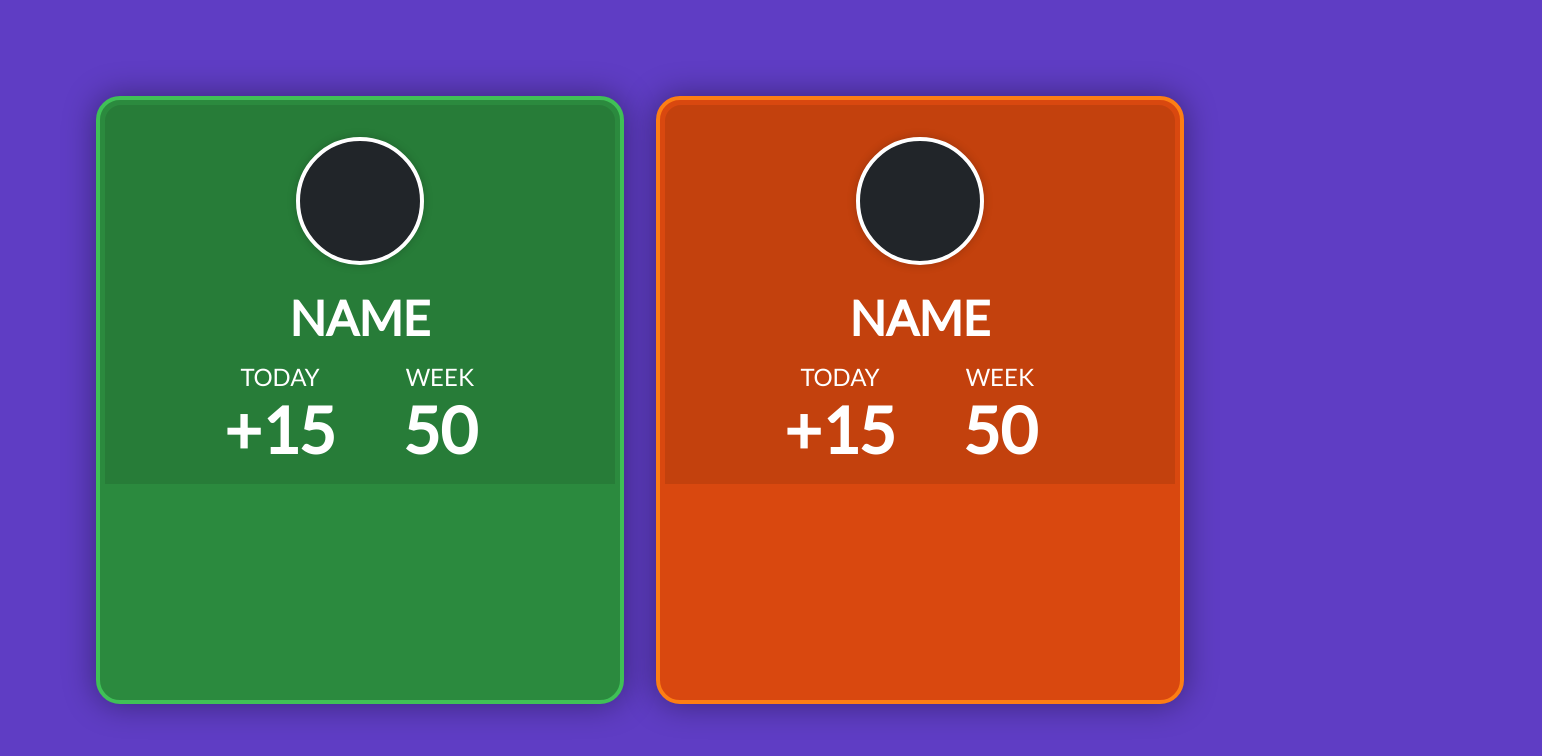
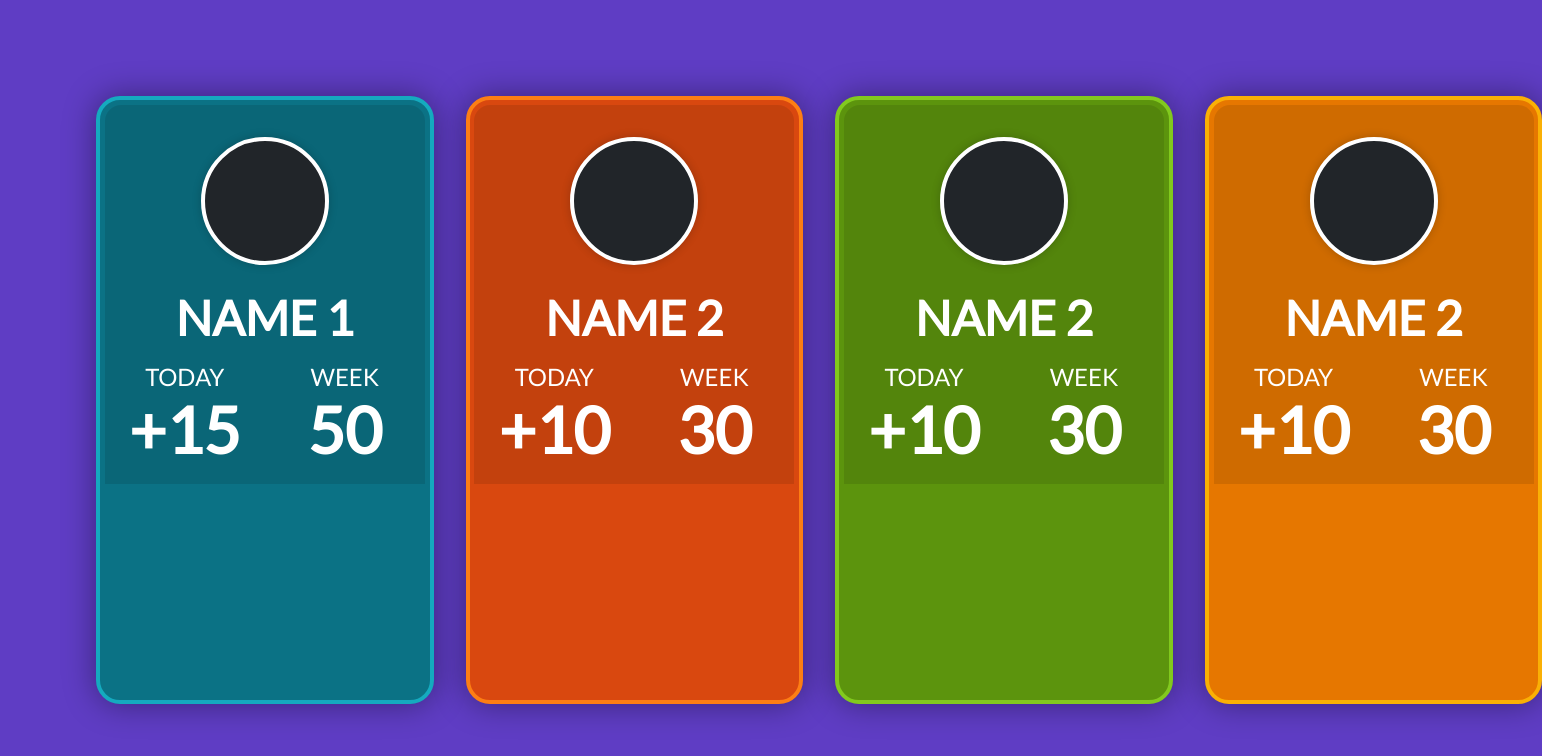
Before and after one commit to singuerinc/todos-points, a React (Vite) app: page / in a window 1280 px wide. Shown: the top 756 px of the page, 1542 px wide, since content can reach past the window. Built offline with nearby package versions, Linux system fonts and the light colour scheme.

Commit message:
feat: dynamic data

```diff
--- a/src/App.tsx
+++ b/src/App.tsx
@@ -11,12 +11,44 @@ interface IUserObj {
 
 const users: IUserObj[] = [
   {
-    theme: OpenColor.green,
-    user: { name: "Name" }
+    theme: OpenColor.cyan,
+    user: {
+      name: "Name 1",
+      points: {
+        today: 15,
+        week: 50
+      }
+    }
   },
   {
     theme: OpenColor.orange,
-    user: { name: "Name" }
+    user: {
+      name: "Name 2",
+      points: {
+        today: 10,
+        week: 30
+      }
+    }
+  },
+  {
+    theme: OpenColor.lime,
+    user: {
+      name: "Name 2",
+      points: {
+        today: 10,
+        week: 30
+      }
+    }
+  },
+  {
+    theme: OpenColor.yellow,
+    user: {
+      name: "Name 2",
+      points: {
+        today: 10,
+        week: 30
+      }
+    }
   }
 ];
 
--- a/src/components/UserProfile.tsx
+++ b/src/components/UserProfile.tsx
@@ -14,8 +14,8 @@ const UserProfile = ({ user }: IProps) => (
     <Avatar />
     <UserName name={user.name} />
     <WrapperPoints>
-      <Points when="today" prefix="+" points={15} />
-      <Points when="week" prefix="" points={50} />
+      <Points when="today" prefix="+" points={user.points.today} />
+      <Points when="week" prefix="" points={user.points.week} />
     </WrapperPoints>
   </Wrapper>
 );
--- a/src/core/IUser.ts
+++ b/src/core/IUser.ts
@@ -1,5 +1,9 @@
 interface IUser {
   name: string;
+  points: {
+    today: number;
+    week: number;
+  };
 }
 
 export { IUser };
```
